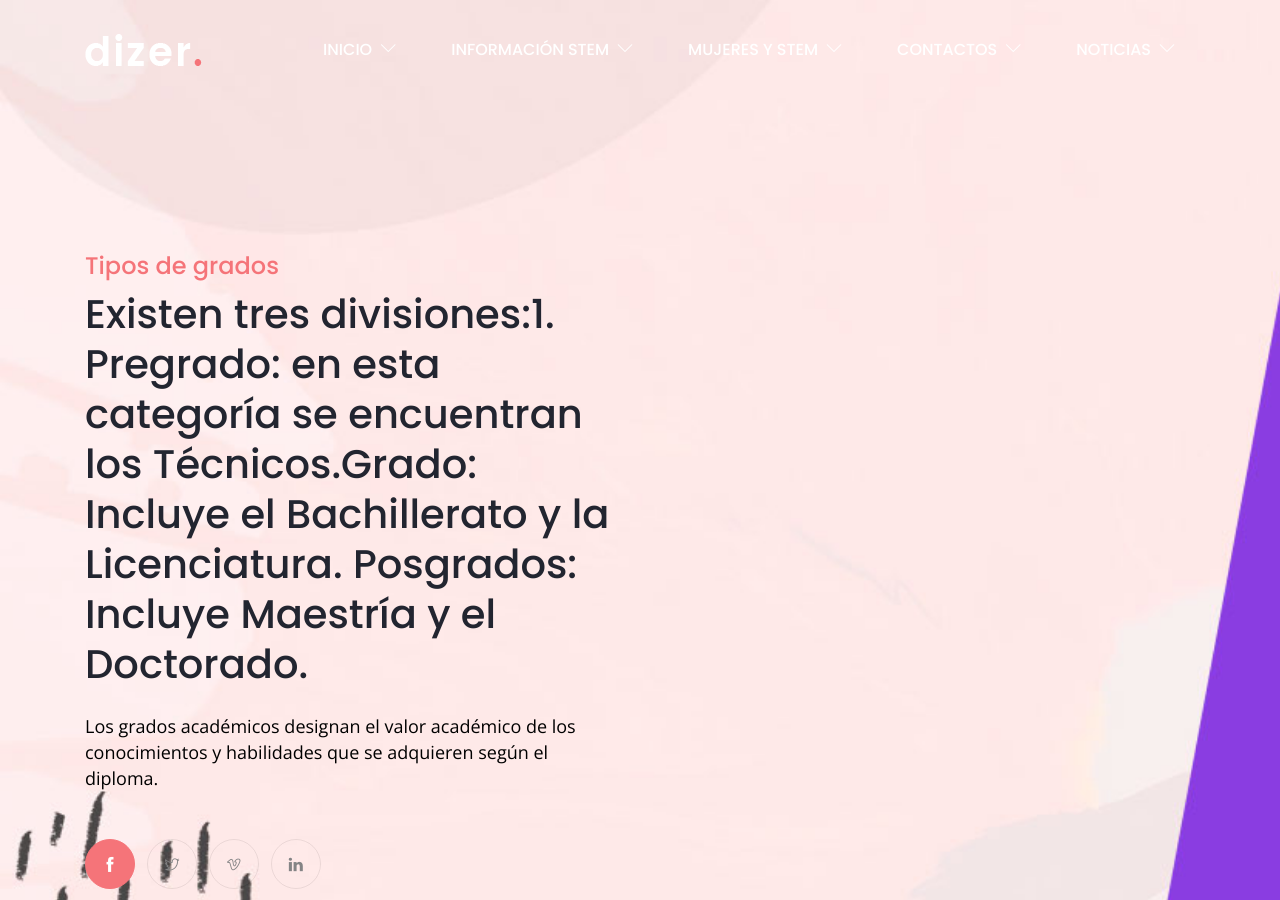
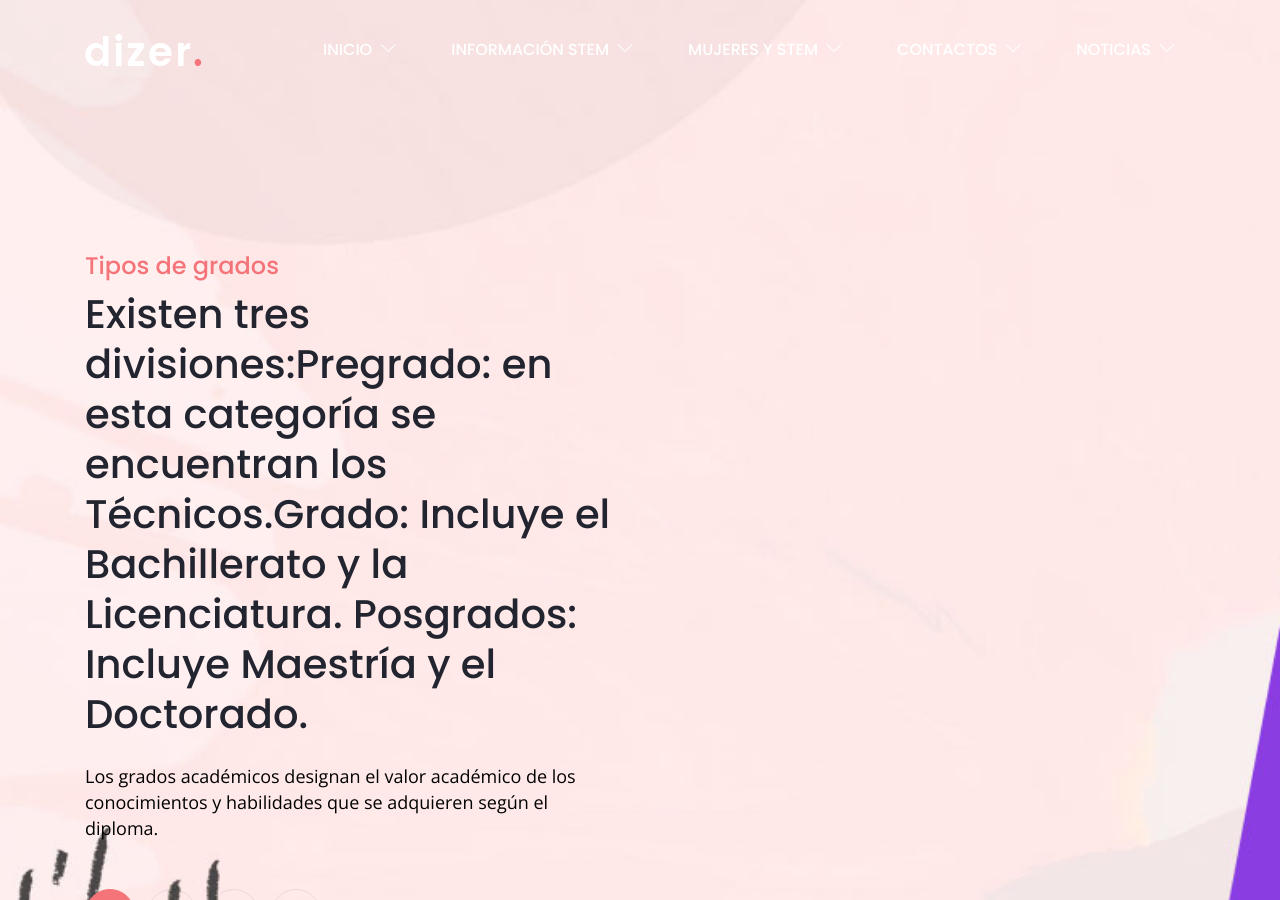
Before and after one commit to estaennosotraspiloto/estaennosotraspiloto, a Jekyll site: the page built from about-me.html, in a window 1280 px wide and 900 px high. Built offline with Jekyll 4.4.1, drawn with Linux system fonts in a browser that asks for light colours.

Commit message:
Update from Forestry.io estaennosotraspiloto updated about-me.html

```diff
--- a/about-me.html
+++ b/about-me.html
@@ -2,9 +2,8 @@
 layout: default
 header_image: "/assets/images/bg/about-bg-2.jpg"
 title: Tipos de grados
-bio: "Existen tres divisiones:1.\tPregrado: en esta categoría se encuentran los Técnicos.Grado:
-  Incluye el Bachillerato y la Licenciatura. Posgrados: Incluye Maestría y el Doctorado.
-  \ "
+bio: 'Existen tres divisiones:Pregrado: en esta categoría se encuentran los Técnicos.Grado:
+  Incluye el Bachillerato y la Licenciatura. Posgrados: Incluye Maestría y el Doctorado.  '
 description: 'Los grados académicos designan el valor académico de los conocimientos
   y habilidades que se adquieren según el diploma. '
 
```
